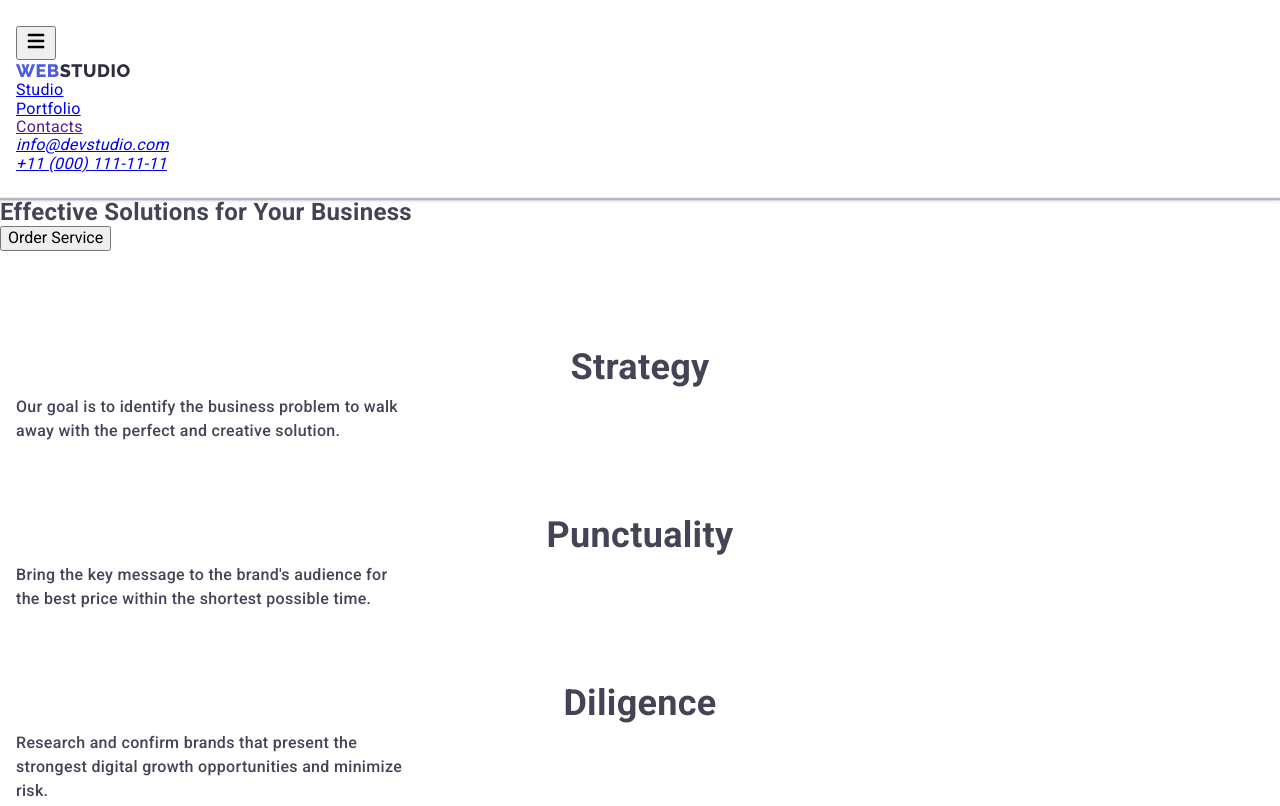
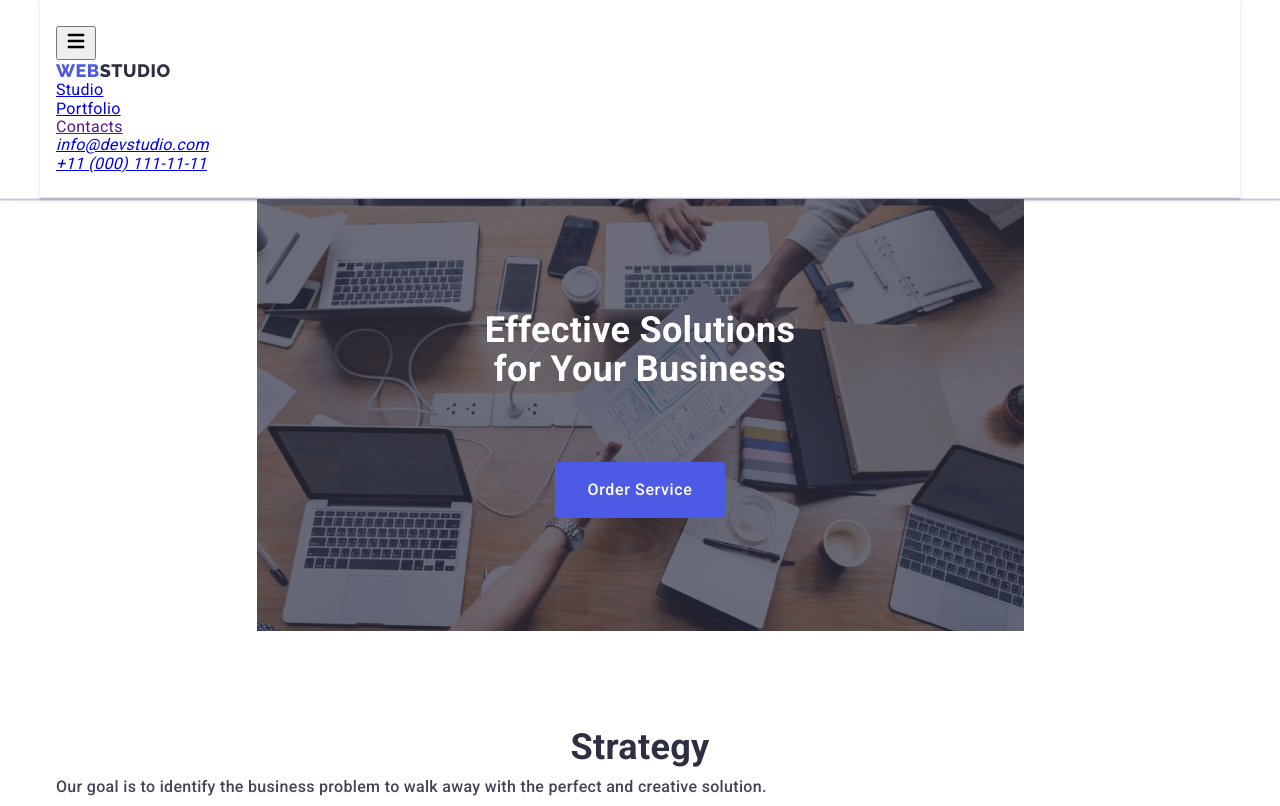
Before and after one commit to SvitlanaDovgopol/goit-markup-hw-07, a plain HTML site: page index.html in a window 1280 px wide. Shown: the top 806 px of the page. Drawn offline with nearby package versions, Linux system fonts and the light colour scheme.

Commit message:
mob styles

```diff
--- a/css/styles.css
+++ b/css/styles.css
@@ -45,17 +45,75 @@ h3 {
   margin: 0;
 }
 
-.container {
-  padding-left: 16px;
-  padding-right: 16px;
-  margin-left: auto;
-  margin-right: auto;
+img {
+  display: block;
+  max-width: 100%;
+  height: auto;
 }
 
-/*
-@media screen and (min-width: 428px) {
-  width: 428px;
-}*/
+.section-title {
+  color: var(--title-text-color);
+}
+
+.title {
+  color: var(--title-text-color);
+}
+
+.section.no-padding {
+  padding-top: 0;
+}
+  /* Mob styles*/
+  @media only screen and (min-width: 428px) {
+  .container {
+    width: 428px;
+
+    padding-left: 16px;
+    padding-right: 16px;
+    margin-left: auto;
+    margin-right: auto;
+    }
+  }
+
+  /* Tablet styles*/
+  @media only screen and (min-width: 768px) {
+    .container {
+      width: 768px;
+    }
+  }
+
+  /* Desktop styles*/
+  @media only screen and (min-width: 1200px) {
+    .container {
+      width: 1200px;
+    }
+  }
+
+  /* Mob styles*/
+  @media only screen and (min-width: 428px) {
+    .section {
+
+      }
+    }
+
+    /* Tablet styles*/
+  @media only screen and (min-width: 768px) {
+      .section {
+
+      }
+    }
+
+    /* Desktop styles*/
+  @media only screen and (min-width: 1200px) {
+    .section  {
+
+      }
+    }
+
+
+
+
+
+
 
 /*--Header section--*/
 
@@ -87,6 +145,83 @@ h3 {
 }
 
 /*--Hero section--*/
+.hero.section {
+  padding-top: 0;
+  padding-bottom: 0;
+  margin-left: auto;
+  margin-right: auto;
+
+  background-image: linear-gradient(
+      rgba(46, 47, 66, 0.7),
+      rgba(46, 47, 66, 0.7)
+    ),
+    url(../images/people-office.jpg);
+  background-repeat: no-repeat;
+  background-position: center;
+  background-size: cover;
+}
+
+.hero {
+  color: var(--primary-white-color);
+  text-align: center;
+}
+
+.hero-title {
+  text-align: center;
+  color: var(--primary-white-color);
+  }
+
+.hero-button {
+    padding: 16px 32px;
+    margin-left: auto;
+    margin-right: auto;
+
+    display: block;
+    align-items: center;
+    height: 56px;
+    min-width: 169px;
+
+    font-family: inherit;
+    font-weight: 500;
+    font-size: 16px;
+    line-height: 1.5;
+    letter-spacing: 0.04em;
+    text-align: center;
+    color: var(--primary-white-color);
+
+    background-color: var(--primary-blue-color);
+    border: none;
+    border-radius: 4px;
+    cursor: pointer;
+
+    transition: background-color 250ms var(--cubic);
+  }
+
+  .hero-button:hover,
+  .hero-button:focus {
+    background-color: var(--pressed-color);
+  }
+
+
+@media screen and (min-width: 428px) {
+  .hero.section {
+  max-width: 767px;
+  height: 432px;
+}
+
+.hero-title {
+padding-top: 112px;
+margin-bottom: 72px;
+
+display: inline-block;
+max-width: 320px;
+
+font-weight: 700;
+font-size: 36px;
+line-height: 1.1;
+}
+}
+
 
 /*--Our values--*/
 .visually-hidden {
@@ -134,8 +269,6 @@ h3 {
   }
 
   .values-text {
-    width: 396px;
-
     font-weight: 500;
     font-size: 16px;
     line-height: 1.5;
@@ -187,7 +320,6 @@ h3 {
   font-weight: 400;
   font-size: 16px;
   line-height: 1.5;
-  letter-spacing: 0.02em;
 }
 
 /* Socials icons */
@@ -300,7 +432,7 @@ h3 {
   }
 
   .customers-item {
-    width: calc((100% - 32px) / 2);
+    width: calc((100% - 16px) / 2);
     height: 88px;
   }
 }
@@ -323,12 +455,10 @@ h3 {
 .footer-socials-name {
   margin-bottom: 16px;
 
-  font-family: "Roboto";
   font-style: normal;
   font-weight: 500;
   font-size: 16px;
   line-height: 24px;
-  letter-spacing: 0.02em;
   color: var(--primary-white-color);
 }
 
@@ -359,6 +489,8 @@ h3 {
     justify-content: center;
     align-items: center;
 
+    padding: 0;
+
     margin-left: auto;
     margin-right: auto;
   }
@@ -388,9 +520,7 @@ h3 {
   }
 
   .footer-socials-name {
-    display: flex;
-    justify-content: center;
-    align-items: center;
+ text-align: center;
   }
 
   .footer .socials.list {
@@ -400,22 +530,18 @@ h3 {
 
 /*subscribe form*/
 
+@media screen and (min-width: 428px) {
 .subscribe-title {
   margin-bottom: 16px;
 
-  display: flex;
-  justify-content: center;
-  align-items: center;
-
-  font-family: "Roboto";
   font-style: normal;
   font-weight: 500;
   font-size: 16px;
   line-height: 24px;
-  letter-spacing: 0.02em;
-  text-align: left;
+  text-align: center;
 
   color: var(--primary-white-color);
+}
 }
 
 .subscribe-form-field {
@@ -479,7 +605,6 @@ h3 {
   }
 
   .subscribe-mail {
-    margin-right: 24px;
     margin-bottom: 16px;
     padding-left: 16px;
 
```
